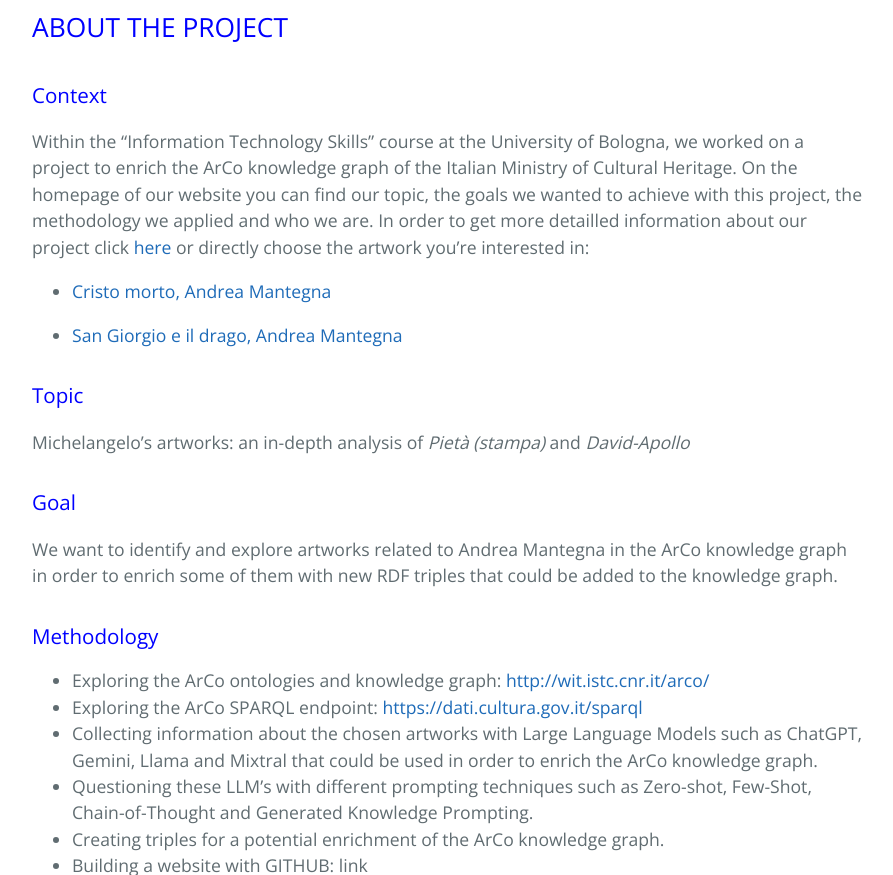
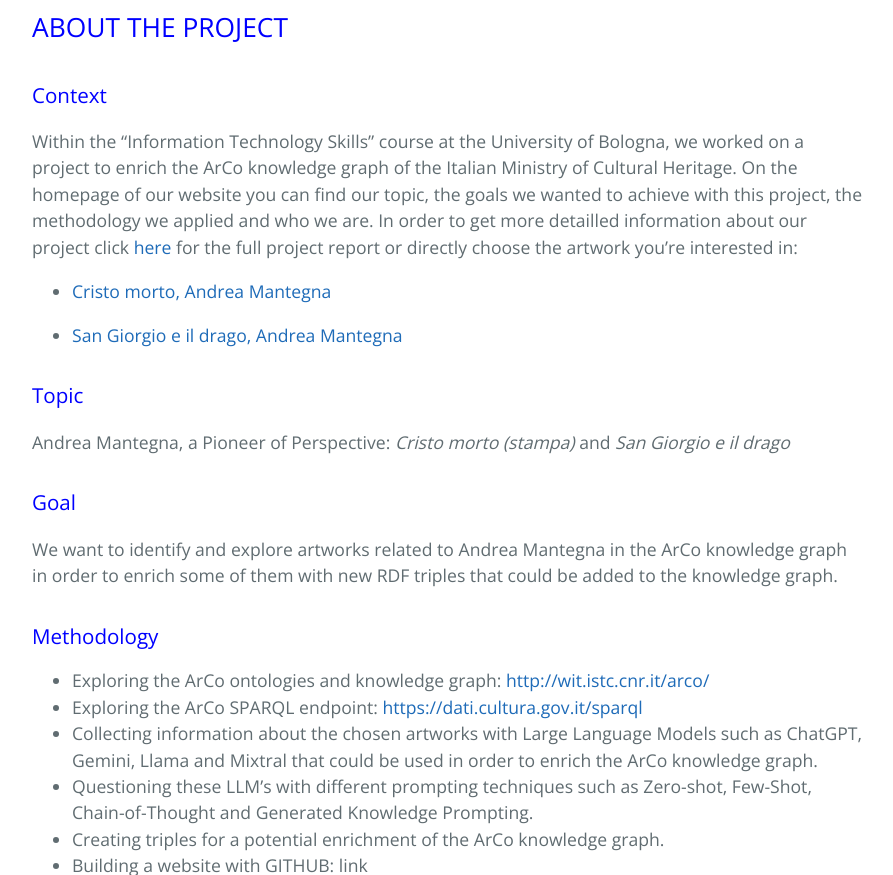
Before and after one commit to KevinITS-site/KevinITS-site.github.io, a Jekyll site: the page built from index.md, in a window 1280 px wide and 900 px high, scrolled down 654 px, cut to the strip 25-900 px from the top of the window. Shown: the whole strip, without its empty margins (192-1085 px from the left). Built offline with Jekyll 4.4.1, drawn with Linux system fonts in a browser that asks for light colours.

Commit message:
Update index.md

```diff
--- a/index.md
+++ b/index.md
@@ -9,7 +9,7 @@ layout: default
 
 <h3 style="color: blue;">Context</h3>
 
-Within the "Information Technology Skills" course at the University of Bologna, we worked on a project to enrich the ArCo knowledge graph of the Italian Ministry of Cultural Heritage. On the homepage of our website you can find our topic, the goals we wanted to achieve with this project, the methodology we applied and who we are. In order to get more detailled information about our project click [here](another-page.md) or directly choose the artwork you're interested in:
+Within the "Information Technology Skills" course at the University of Bologna, we worked on a project to enrich the ArCo knowledge graph of the Italian Ministry of Cultural Heritage. On the homepage of our website you can find our topic, the goals we wanted to achieve with this project, the methodology we applied and who we are. In order to get more detailled information about our project click [here](another-page.md) for the full project report or directly choose the artwork you're interested in:
 
 - [Cristo morto, Andrea Mantegna](cristomorto.md)
 
@@ -19,7 +19,7 @@ Within the "Information Technology Skills" course at the University of Bologna,
 
 <h3 style="color: blue;">Topic</h3>
 
-Michelangelo's artworks: an in-depth analysis of _Pietà (stampa)_ and _David-Apollo_
+Andrea Mantegna, a Pioneer of Perspective: _Cristo morto (stampa)_ and _San Giorgio e il drago_
 
 <h3 style="color: blue;">Goal</h3>
 
```
